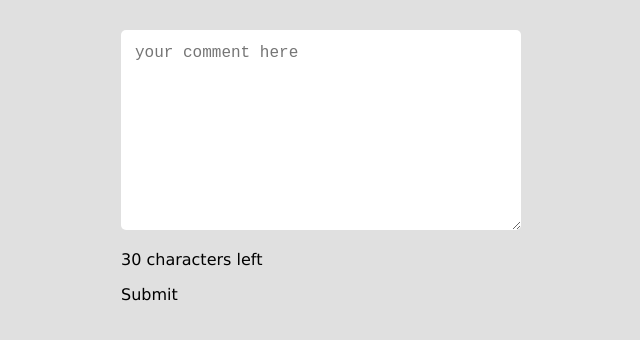
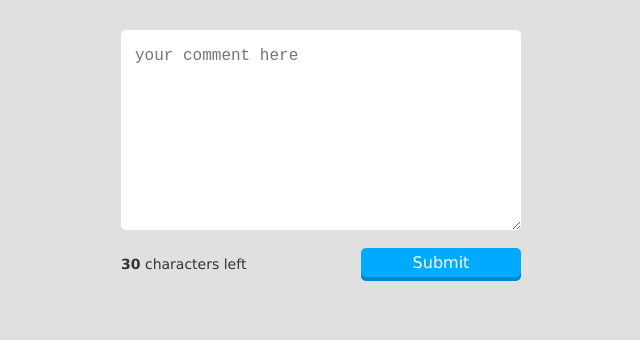
Before and after one commit to chikuwaa/dotinstall, a plain HTML site: page mozichecker/index.html in a window 1280 px wide. Shown: the whole page, without its empty margins (319-959 px from the left). Drawn offline with Linux system fonts and the light colour scheme.

Commit message:
文字数チェッカー作成完了、ストップウォッチ作成中

```diff
--- a/mozichecker/css/styles.css
+++ b/mozichecker/css/styles.css
@@ -18,7 +18,38 @@ textarea{
   font-size: 16px;
   border: none;
   border-radius: 5px;
+  margin-bottom: 14px;
+  line-height: 1.5;
 }
+
 textarea:focus{
   outline: none;
 }
+
+p{
+  color:#333;
+  font-size: 14px;
+  margin: 0;
+  padding-top: 8px;
+}
+
+#label{
+  font-weight: bold;
+}
+
+.btn{
+  display: inline-block;
+  width: 150px;
+  background: #00aaff;
+  padding: 5px;
+  color: #fff;
+  border-radius: 5px;
+  text-align: center;
+  cursor: pointer;
+  box-shadow: 0 4px 0 #0088cc;
+  float: right;
+}
+
+.warning{
+  color: red;
+}
--- a/mozichecker/index.html
+++ b/mozichecker/index.html
@@ -8,10 +8,11 @@
   <body>
     <div class="container">
       <textarea id="comment" placeholder="your comment here"></textarea>
-      <p><span id="label">30</span> characters left</p>
       <div class="btn">
         Submit
       </div>
+      <p><span id="label"></span> characters left</p>
     </div>
+    <script src="js/main.js"></script>
   </body>
 </html>
--- /dev/null
+++ b/mozichecker/js/main.js
@@ -0,0 +1,22 @@
+(function(){
+  'use strict';
+
+  var comment = document.getElementById('comment');
+  var label = document.getElementById('label');
+
+  var LIMIT = 30; //定数なので大文字
+  var WARNING = 10;
+  label.innerHTML = LIMIT;
+
+  comment.addEventListener('keyup',function(){
+    var remaining = LIMIT - this.value.length;
+    label.innerHTML = remaining;
+
+    if(remaining < WARNING){
+      label.className = 'warning';
+    }else{
+      label.className = '';
+    }
+    // label.className = remaining < WARNING ? 'warning' : '';
+  });
+})();
```
Also changed, not shown: stopwatch/index.html (added, +10 -0 lines), stopwatch/css/styles.css (added), stopwatch/js/main.js (added).
